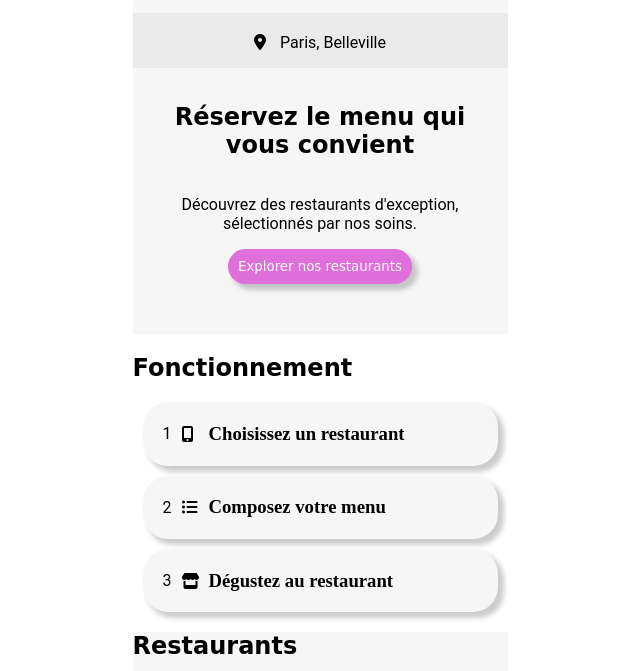
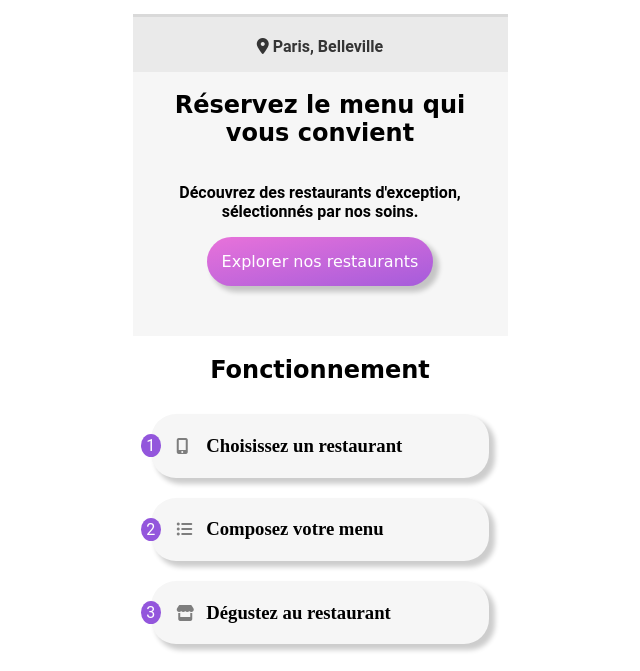
Before and after one commit to Verynicedev/Eddydupuis_3_09092021, a plain HTML site: page index.html in a window 1280 px wide. Shown: the part 61-732 px from the top of the page, without its empty margins (320-960 px from the left). Drawn offline with Linux system fonts and the light colour scheme.

Commit message:
retouche artice

```diff
--- a/css/style.css
+++ b/css/style.css
@@ -18,8 +18,7 @@ header{
     display: flex;
     flex-wrap: wrap;
     justify-content: center;
-    background-color: #F6F6F6;
-    padding-bottom: 50px;
+    padding-bottom: 20px;
 }
 
 .header__logo {
@@ -27,46 +26,64 @@ header{
     padding-top: 25px;
 }
 
-.header__ville {
+article {
+    background-color: #F6F6F6;
+    display: flex;
+    flex-wrap: wrap;
+    justify-content: center;
+    padding-bottom: 50px;
+    font-weight: bold;
+}
+
+.article__ville {
     background-color: #EAEAEA;
     height: 35px;
     padding-top: 20px;
     width: 100%;
     text-align: center;
+    margin: 0;
+    box-shadow:  0px -3px rgba(0, 0, 0, 0.15) ;
+    color: #353535;
+
 }
 
-.header__icon {
+.article__icon {
     padding-right: 10px;
 }
 
-.header__txt {
+.article__txt {
     text-align: center;
     width: 80%;
 }
 
-.header__btn {
-    background-color: #DF6FDA;
+.article__btn {
+    background-image:linear-gradient(to right bottom,#E872DA,#A55CDB);
     color: #fff;
+    font-size: 1em;
     border: 0px;
-    border-radius: 20px;
-    padding: 10px;
+    border-radius: 25px;
+    padding: 15px;
     box-shadow: 5px 5px 5px 1px rgba(0, 0, 0, 0.200);
 }
 
 /* /// section fonctionemment /// */
-/* .section__fonction {
-
-} */
+.section_fonction {
+    display: flex;
+    flex-wrap: wrap;
+    justify-content: center;
+}
 
 .fonction__div {
     display: flex;
-    justify-content: left;
+    justify-content: ;
     align-items: center;
     margin: 10px;
-    padding-left: 15px;
+    /* padding-left: 15px; */
     background-color: #F6F6F6;
     box-shadow: 5px 5px 5px 1px rgba(0, 0, 0, 0.200);
     border-radius: 25px;
+    width: 90%;
+
 }
 
 .fonction__div:hover {
@@ -74,12 +91,22 @@ header{
     transition: 0.2s;
 }
 
+.fonction__number {
+    background-color: #9356DC;
+    border-radius: 50%;
+    color: #fff;
+    width: 10px;
+    position: relative;
+    right: 10px;
+}
+
 .fonction__element {
     padding: 2px 5px ;
 }
 
 .fonction__icon {
-    width: 5%;
+    width: 20px;
+    color: #7E7E7E;
 }
 
 /* /// section restaurant /// */
--- a/index.html
+++ b/index.html
@@ -15,11 +15,13 @@
 <body>
     <header>
         <img src="./images/logo/ohmyfood.png" alt="logo-ohmyfood" class="header header__logo">
-        <p class="header__ville"><i class="fas fa-map-marker-alt header__icon"></i> Paris, Belleville</p>
-        <h2 class="header__txt">Réservez le menu qui vous convient</h2>
-        <p class="header__txt">Découvrez des restaurants d'exception,<br> sélectionnés par nos soins.</p>
-        <button class="header__btn">Explorer nos restaurants</button>
     </header>
+    <article>
+        <p class="article__ville"><i class="fas fa-map-marker-alt header__icon"></i> Paris, Belleville</p>
+        <h2 class="article__txt">Réservez le menu qui vous convient</h2>
+        <p class="article__txt">Découvrez des restaurants d'exception, sélectionnés par nos soins.</p>
+        <button class="article__btn">Explorer nos restaurants</button>
+    </article>
     <section class="section_fonction">
         <h2>Fonctionnement</h2>
         <div class="fonction__div">
```
